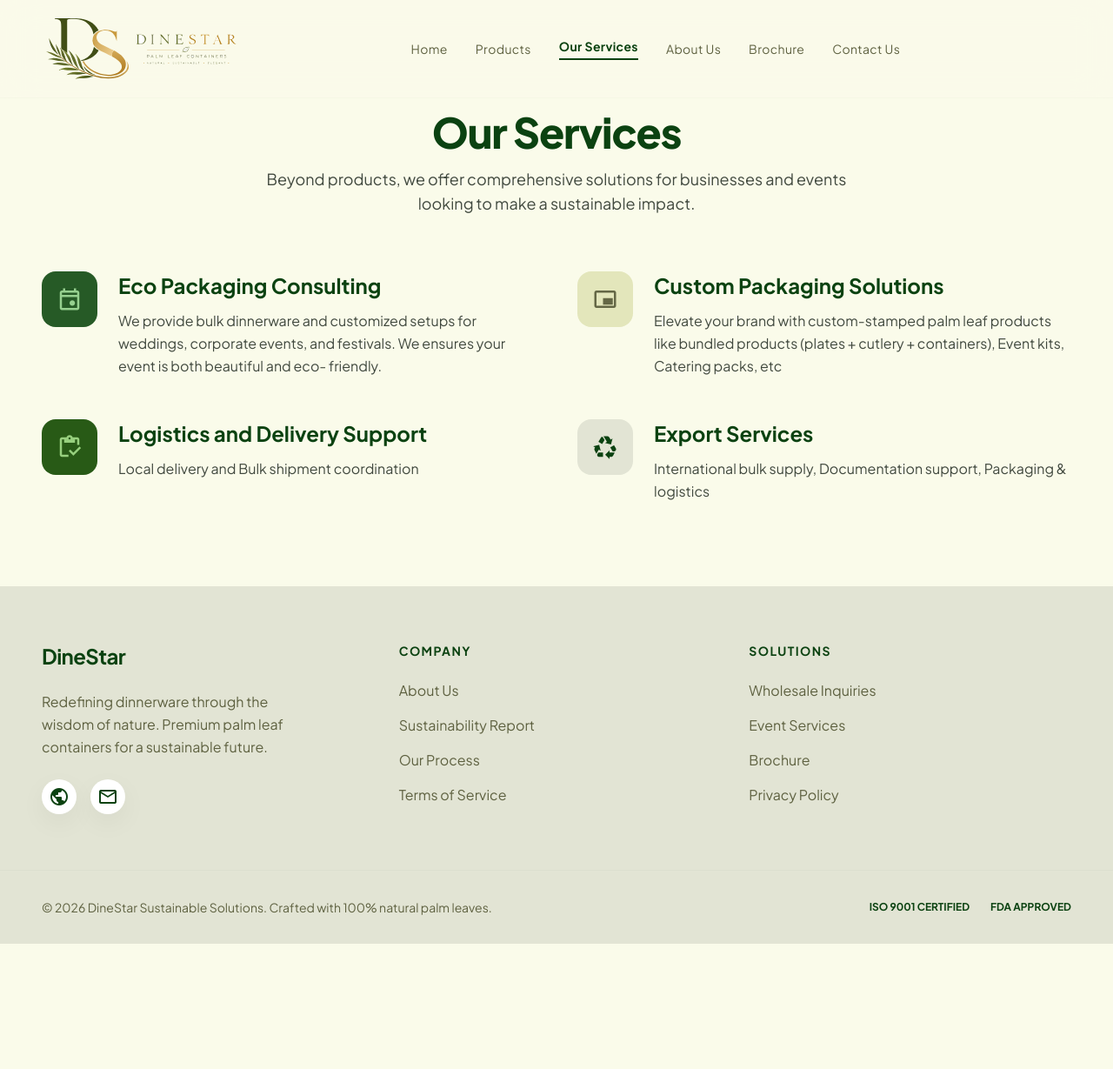
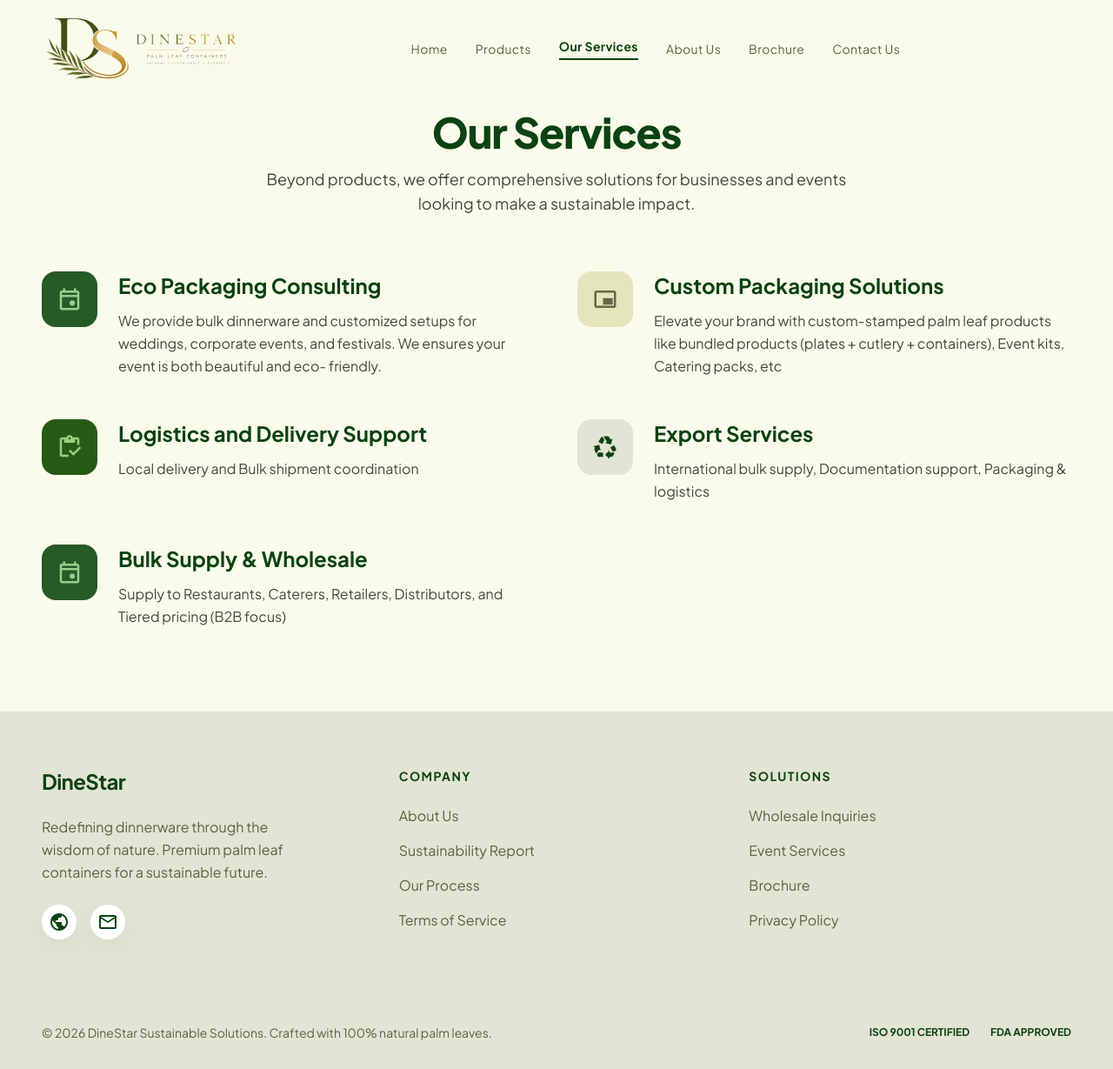
Before and after one commit to AjithsinghSajitha/dinestar, a Jekyll site: the page built from services.html, in a window 1280 px wide and 1229 px high. Shown: the whole window at 87% size. Built offline with Jekyll 4.4.1, drawn with Linux system fonts in a browser that asks for light colours; nearby versions of some CDN libraries.

Commit message:
Update Site content “services”

```diff
--- a/_data/services.yml
+++ b/_data/services.yml
@@ -19,3 +19,8 @@
     description: International bulk supply, Documentation support, Packaging & logistics
     icon: recycling
     color: surface
+  - color: primary
+    title: Bulk Supply & Wholesale
+    description: Supply  to Restaurants, Caterers, Retailers, Distributors, and
+      Tiered pricing (B2B focus)
+    icon: Event
```
